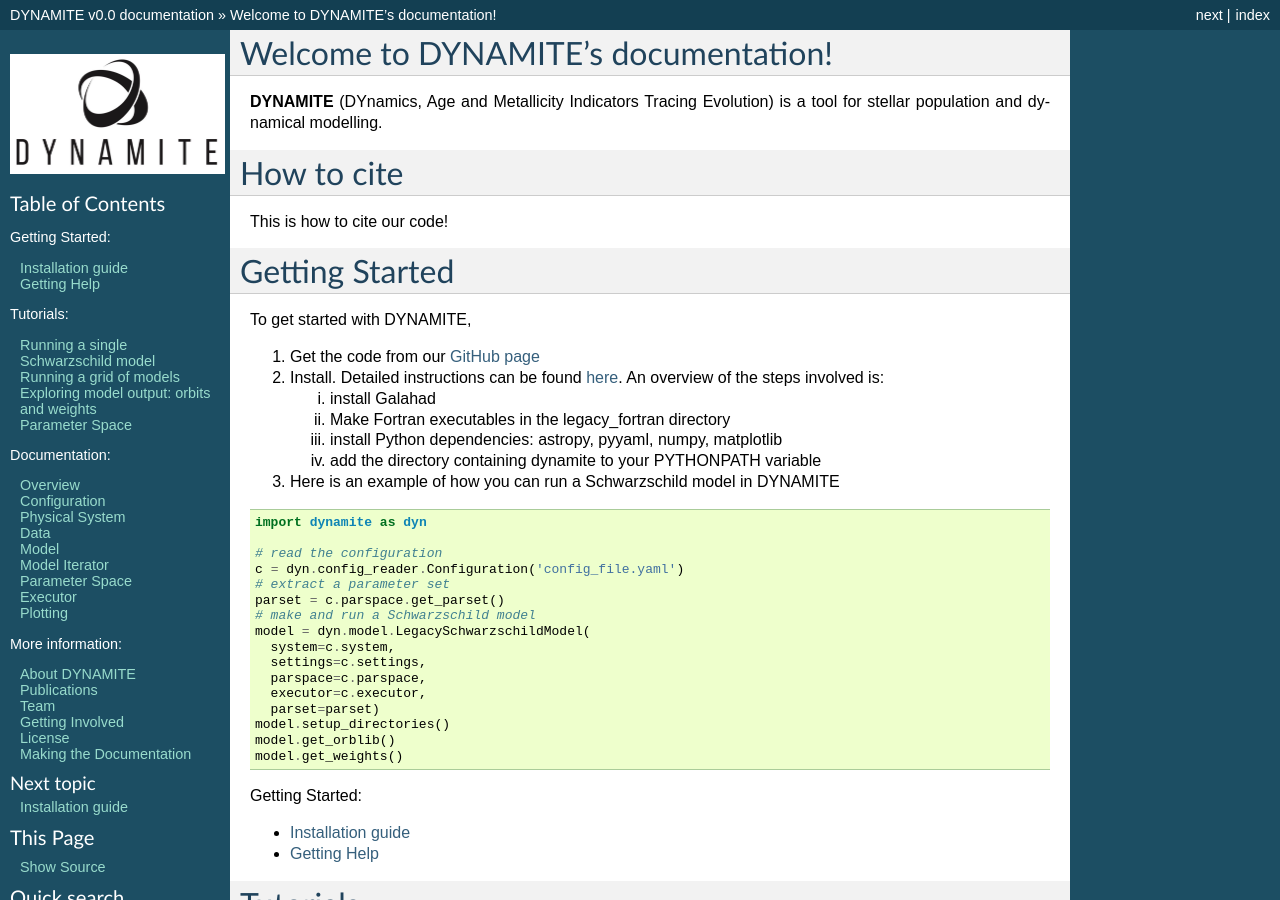
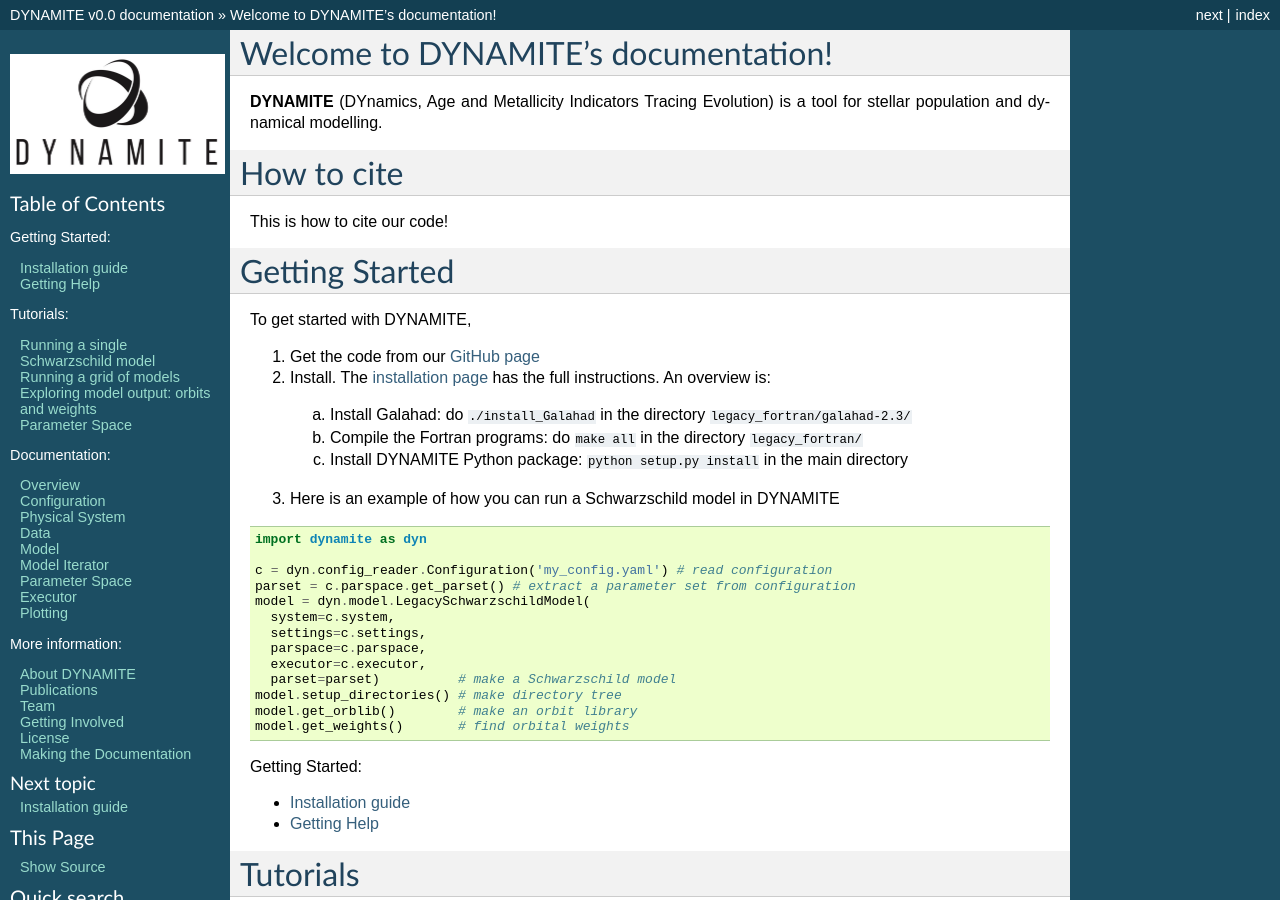
Before and after one commit to dynamics-of-stellar-systems/dynamite, a Sphinx documentation site: the page built from docs/index.rst, in a window 1280 px wide and 900 px high. Built offline with Sphinx 7.4.7, drawn with Linux system fonts in a browser that asks for light colours.

Commit message:
Two tutorials more of less complete: running a model and exploring model output. Third underway.
Also, minor things:
- remove e.g. I love Slurm
- copy the data files into the tutorial directory
- add to landing page
-

```diff
--- a/docs/index.rst
+++ b/docs/index.rst
@@ -19,33 +19,27 @@
 To get started with DYNAMITE,
 
 1. Get the code from our `GitHub page <https://github.com/dynamics-of-stellar-systems/dynamite>`_
-2. Install. Detailed instructions can be found `here <installation.rst>`_. An overview of the steps involved is:
-
-   i. install Galahad
-   ii. Make Fortran executables in the legacy_fortran directory
-   iii. install Python dependencies: astropy, pyyaml, numpy, matplotlib
-   iv. add the directory containing dynamite to your PYTHONPATH variable
-
+2. Install. The `installation page <https://www.univie.ac.at/dynamics/dynamite_docs/installation.html>`_ has the full instructions. An overview is:
+  a. Install Galahad: do ``./install_Galahad`` in the directory ``legacy_fortran/galahad-2.3/``
+  b. Compile the Fortran programs: do ``make all`` in the directory ``legacy_fortran/``
+  c. Install DYNAMITE Python package: ``python setup.py install`` in the main directory
 3. Here is an example of how you can run a Schwarzschild model in DYNAMITE
 
 .. code-block:: python
 
    import dynamite as dyn
 
-   # read the configuration
-   c = dyn.config_reader.Configuration('config_file.yaml')
-   # extract a parameter set
-   parset = c.parspace.get_parset()
-   # make and run a Schwarzschild model
+   c = dyn.config_reader.Configuration('my_config.yaml') # read configuration
+   parset = c.parspace.get_parset() # extract a parameter set from configuration
    model = dyn.model.LegacySchwarzschildModel(
      system=c.system,
      settings=c.settings,
      parspace=c.parspace,
      executor=c.executor,
-     parset=parset)
-   model.setup_directories()
-   model.get_orblib()
-   model.get_weights()
+     parset=parset)          # make a Schwarzschild model
+   model.setup_directories() # make directory tree
+   model.get_orblib()        # make an orbit library
+   model.get_weights()       # find orbital weights
 
 .. toctree::
   :maxdepth: 1
```
Also changed, not shown: docs/tutorial_notebooks/NGC6278_config.yaml (+4 -6 lines), docs/tutorial_notebooks/exploring_model_output.ipynb, docs/tutorial_notebooks/parameter_space.ipynb, docs/tutorial_notebooks/running_a_model.ipynb, 4 other files.
